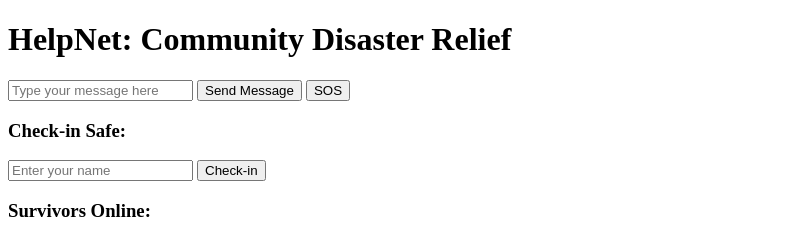
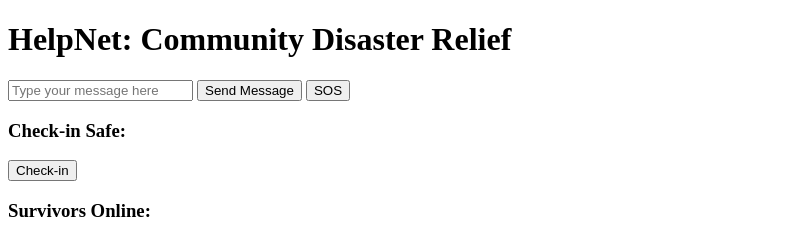
Before and after one commit to prakshark/HelpNet, an Electron app: page src/index.html in a window 800 px wide. Shown: the top 238 px of the page. Drawn offline with nearby package versions, Linux system fonts and the light colour scheme; no server answers.

Commit message:
Minor Changes

```diff
--- a/src/index.html
+++ b/src/index.html
@@ -21,7 +21,6 @@
     <!-- Add a section for Check-in Safe -->
   <div>
     <h3>Check-in Safe:</h3>
-    <input type="text" id="safeNameInput" placeholder="Enter your name" />
     <button id="checkInSafe">Check-in</button>
   </div>
   <ul id="safeList"></ul> <!-- Display the list of safe users -->
```
